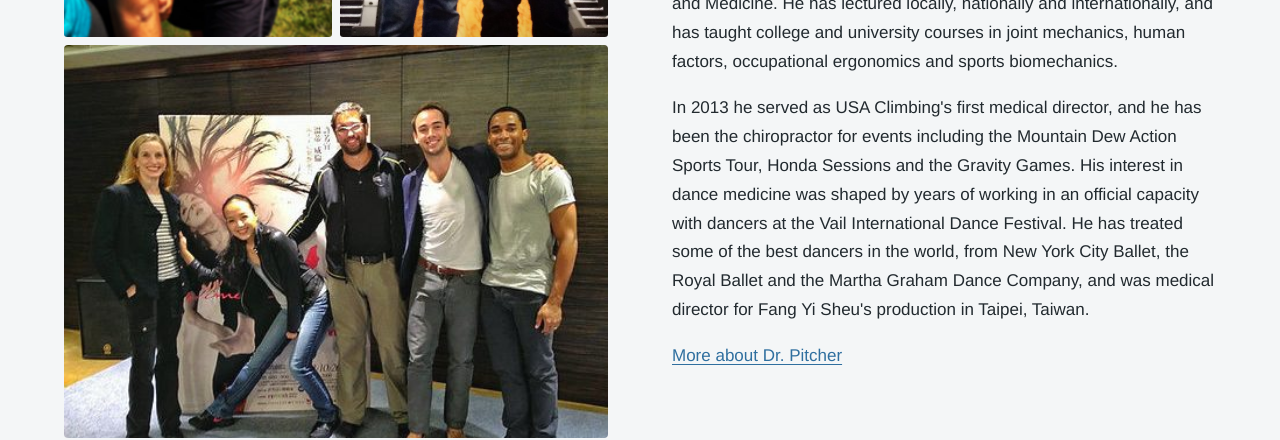
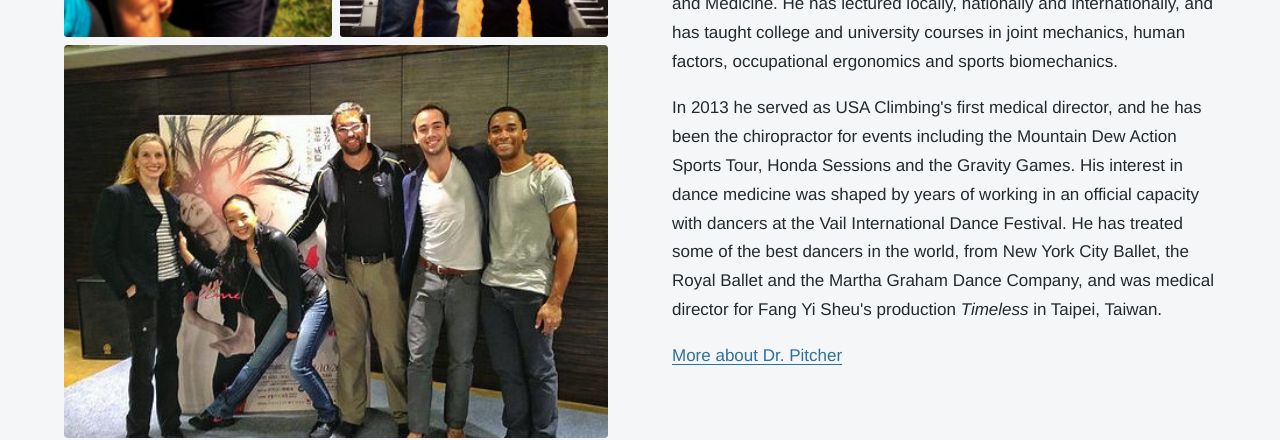
Before and after one commit to funky-monk-tech/markjpitcher-site, an Astro site: page / in a window 1280 px wide. Shown: the part 2171-2611 px from the top of the page. Built offline with nearby package versions, Linux system fonts and the light colour scheme; Astro itself is replaced by a stand-in of ours.

Commit message:
Name Timeless on the home page
Co-Authored-By: Claude Opus 5.5 <noreply@anthropic.com>
Claude-Session: https://claude.ai/code/session_01QmrtiRN6sTWcyYRSJhdYaH

```diff
--- a/src/pages/index.astro
+++ b/src/pages/index.astro
@@ -57,7 +57,7 @@ import { site, href, img, media } from '../data/site.js';
         <h2>Mark J. Pitcher, DC, MSc, CCSP</h2>
         <p>Dr. Mark Pitcher is a board-certified sports chiropractor and exercise physiologist in Vail, Colorado. In almost 30 years of chiropractic practice he has learned from some of the best in rehabilitative medicine. He treats patients on and off the field, and athletes at every level: high school and college athletes, weekend warriors, and Olympic and professional athletes.</p>
         <p>Mark holds a Master of Science in exercise physiology from Memorial University of Newfoundland, where his research focused on applied muscle physiology in the lumbar spine, and he has published in Applied Physiology, Nutrition, and Metabolism and the Journal of Sports Science and Medicine. He has lectured locally, nationally and internationally, and has taught college and university courses in joint mechanics, human factors, occupational ergonomics and sports biomechanics.</p>
-        <p>In 2013 he served as USA Climbing's first medical director, and he has been the chiropractor for events including the Mountain Dew Action Sports Tour, Honda Sessions and the Gravity Games. His interest in dance medicine was shaped by years of working in an official capacity with dancers at the Vail International Dance Festival. He has treated some of the best dancers in the world, from New York City Ballet, the Royal Ballet and the Martha Graham Dance Company, and was medical director for Fang Yi Sheu's production in Taipei, Taiwan.</p>
+        <p>In 2013 he served as USA Climbing's first medical director, and he has been the chiropractor for events including the Mountain Dew Action Sports Tour, Honda Sessions and the Gravity Games. His interest in dance medicine was shaped by years of working in an official capacity with dancers at the Vail International Dance Festival. He has treated some of the best dancers in the world, from New York City Ballet, the Royal Ballet and the Martha Graham Dance Company, and was medical director for Fang Yi Sheu's production <em>Timeless</em> in Taipei, Taiwan.</p>
         <p><a href={href('/about/')}>More about Dr. Pitcher</a></p>
       </div>
       <div>
```
